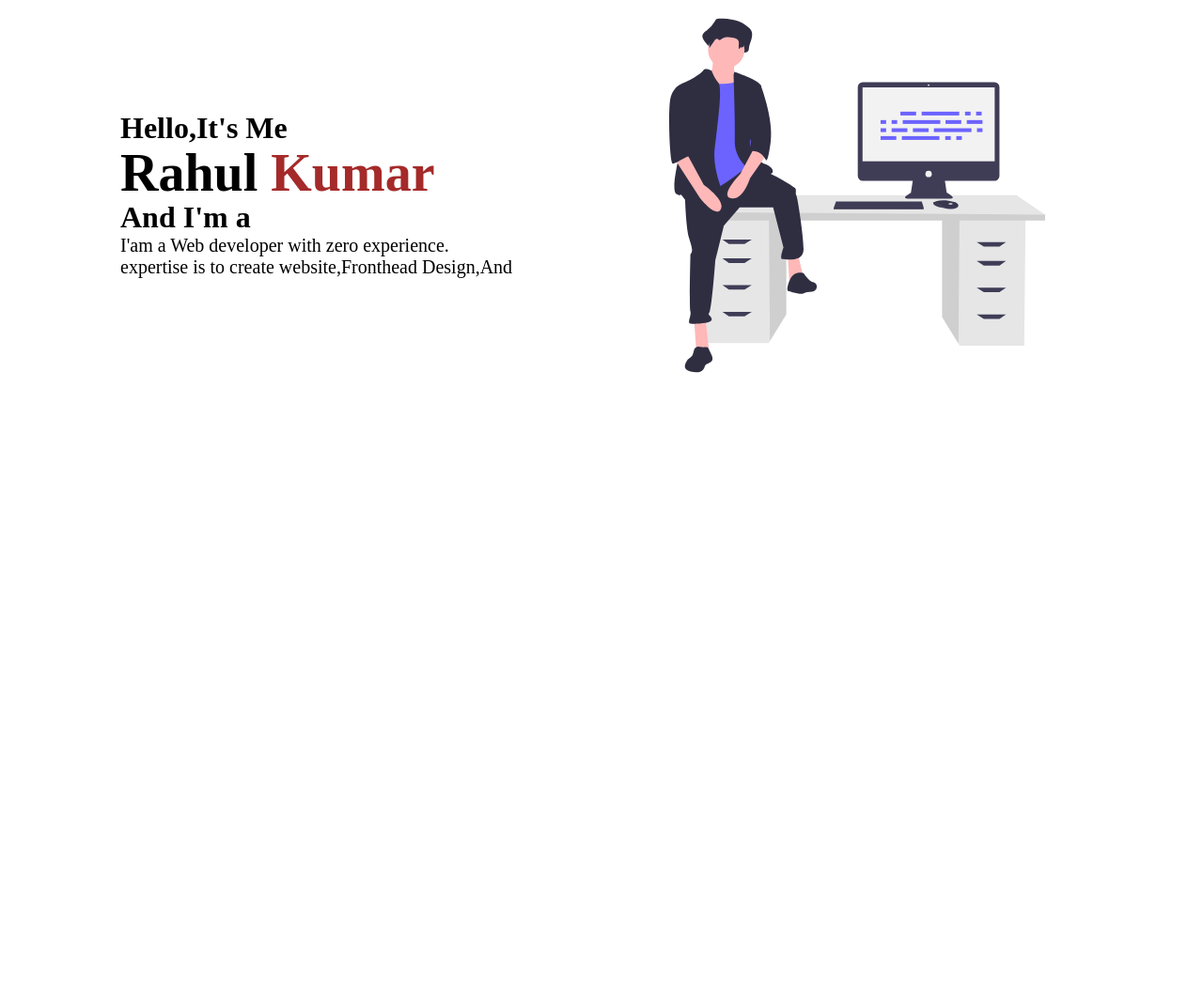
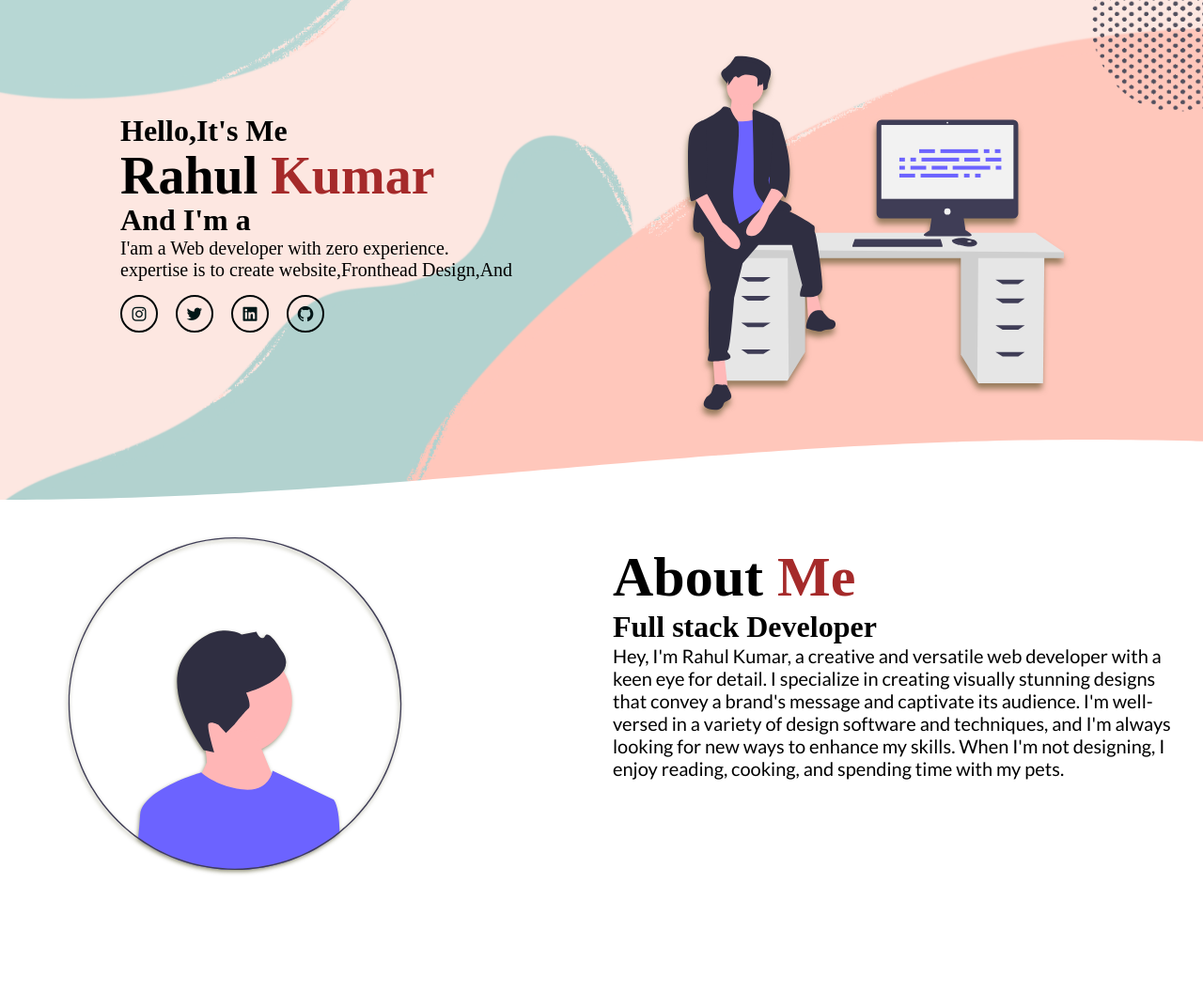
Before and after one commit to Rahulrockss/CODSOFT, a plain HTML site: page Portfolio/index.html in a window 1280 px wide. Shown: the part 178-1234 px from the top of the page at 94% size. Before the commit the page ends 800 px from the top, so only its background shows below. Drawn offline with nearby package versions, Linux system fonts and the light colour scheme.

Commit message:
Portfolio

```diff
--- a/Portfolio/index.html
+++ b/Portfolio/index.html
@@ -5,6 +5,7 @@
     <meta charset="UTF-8">
     <meta name="viewport" content="width=device-width, initial-scale=1.0">
     <link rel="stylesheet" href="style.css">
+    <link href='https://unpkg.com/boxicons@2.1.4/css/boxicons.min.css' rel='stylesheet'>
     <title>My Portfolio</title>
 </head>
 
@@ -33,8 +34,10 @@
             <p>
                 I'am a Web developer with zero experience. <br>expertise is to create website,Fronthead Design,And
             <div class="home-sci">
-             <a href=""></a>
-
+                <a href="#"><i class='bx bxl-instagram'></i></a>
+                <a href="#"><i class='bx bxl-twitter'></i></a>
+                <a href="#"><i class='bx bxl-linkedin-square'></i></a>
+                <a href="#"><i class='bx bxl-github'></i></a>
             </div>
 
         </div>
@@ -42,6 +45,21 @@
             <img src="undraw_feeling_proud_qne1.svg" alt="log">
         </div>
     </section>
+    <section class="about" id="about">
+        <div class="about-img">
+            <img class="circular--square" src="profile.svg" />
+        </div>
+        <div class="about-text">
+            <h2>About <span>Me</span></h2>
+            <h3>Full stack Developer</h3>
+            <p>Hey, I'm Rahul Kumar, a creative and versatile web developer  with a keen eye for detail. I specialize
+                in creating visually stunning designs that convey a brand's message and captivate its audience. I'm
+                well-versed in a variety of design software and techniques, and I'm always looking for new ways to
+                enhance my skills. When I'm not designing, I enjoy reading, cooking, and spending time with my pets.
+                <a href=""></a>
+        </div>
+    </section>
+
 </body>
 
 </html>
--- a/Portfolio/style.css
+++ b/Portfolio/style.css
@@ -1,25 +1,28 @@
-@import url('https://fonts.googleapis.com/css2?family=PT+Sans:wght@700&family=PT+Serif:wght@700&display=swap');
-*{
+@import url('https://fonts.googleapis.com/css2?family=Lato&family=PT+Sans:wght@700&family=PT+Serif:wght@700&display=swap');
+
+* {
     margin: 0;
     padding: 0;
     box-sizing: border-box;
 }
 
-.logo{
+.logo {
     margin-left: 50px;
     color: rgb(222, 208, 191);
     font-size: 40px;
     font-weight: 600;
 }
-.logo span{
+
+.logo span {
     color: brown;
 }
+
 .Menu ul {
     display: flex;
     justify-content: space-between;
 }
 
-.Menu ul li{
+.Menu ul li {
     color: rgb(193, 185, 168);
     padding: 10px 20px;
     list-style: none;
@@ -28,8 +31,9 @@
     font-family: 'PT Sans', sans-serif;
     font-family: 'PT Serif', serif;
 }
-.Menu ul li:hover{
-    color:brown;
+
+.Menu ul li:hover {
+    color: brown;
     padding: 10px 20px;
     list-style: none;
     margin: 20px;
@@ -37,7 +41,8 @@
     font-family: 'PT Sans', sans-serif;
     font-family: 'PT Serif', serif;
 }
-nav{
+
+nav {
     width: 100%;
     height: 70px;
     display: flex;
@@ -45,39 +50,150 @@ nav{
     align-items: center;
     background-color: #0f1111;
 }
-.home{
+
+.home {
     position: relative;
     width: 100%;
     display: flex;
     justify-content: space-between;
-    height: 70vh;
+    height: 80vh;
     background-size: cover;
     align-items: center;
     padding: 70px 10% 0;
+    background-image: url(./img2.png);
+    background-repeat: no-repeat;
+    background-position: center;
+    clip-path: polygon(100% 0%, 0% 0%, 0% 100.00%, 1% 100.00%, 2% 99.99%, 3% 99.97%, 4% 99.95%, 5% 99.93%, 6% 99.89%, 7% 99.85%, 8% 99.81%, 9% 99.76%, 10% 99.70%, 11% 99.64%, 12% 99.57%, 13% 99.50%, 14% 99.42%, 15% 99.34%, 16% 99.25%, 17% 99.16%, 18% 99.06%, 19% 98.95%, 20% 98.85%, 21% 98.73%, 22% 98.61%, 23% 98.49%, 24% 98.37%, 25% 98.24%, 26% 98.10%, 27% 97.96%, 28% 97.82%, 29% 97.68%, 30% 97.53%, 31% 97.38%, 32% 97.23%, 33% 97.07%, 34% 96.91%, 35% 96.75%, 36% 96.58%, 37% 96.42%, 38% 96.25%, 39% 96.08%, 40% 95.91%, 41% 95.74%, 42% 95.57%, 43% 95.40%, 44% 95.23%, 45% 95.05%, 46% 94.88%, 47% 94.71%, 48% 94.53%, 49% 94.36%, 50% 94.19%, 51% 94.02%, 52% 93.85%, 53% 93.68%, 54% 93.51%, 55% 93.35%, 56% 93.19%, 57% 93.03%, 58% 92.87%, 59% 92.71%, 60% 92.56%, 61% 92.41%, 62% 92.26%, 63% 92.12%, 64% 91.98%, 65% 91.84%, 66% 91.71%, 67% 91.58%, 68% 91.46%, 69% 91.34%, 70% 91.22%, 71% 91.11%, 72% 91.00%, 73% 90.90%, 74% 90.81%, 75% 90.71%, 76% 90.63%, 77% 90.55%, 78% 90.47%, 79% 90.40%, 80% 90.33%, 81% 90.27%, 82% 90.22%, 83% 90.17%, 84% 90.13%, 85% 90.09%, 86% 90.06%, 87% 90.04%, 88% 90.02%, 89% 90.01%, 90% 90.00%, 91% 90.00%, 92% 90.01%, 93% 90.02%, 94% 90.03%, 95% 90.06%, 96% 90.09%, 97% 90.12%, 98% 90.16%, 99% 90.21%, 100% 90.26%);
+
 
 }
-img{
-    height: 50rem;
+
+img {
+    filter: drop-shadow(-1px 6px 3px rgba(50, 50, 0, 0.5));
+    height: 30rem;
     width: 25rem;
-    margin-right: 40px;
+    margin-right: 20px;
     margin-top: 5px;
 }
-.home-content{
+
+.home-content {
     max-width: 600px;
 }
-.home-content h3{
+
+.home-content h3 {
     font-size: 32px;
     font-weight: 700;
 }
-.home-content h1{
+
+.home-content h1 {
     font-size: 56px;
     font-weight: 700;
     margin: -3px 0;
 }
-.home-content p{
+
+.home-content p {
     font-size: 20px;
 
 }
-.kumar{
+
+.kumar {
     color: brown;
 }
+
+.home-sci a {
+    display: inline-flex;
+    justify-content: center;
+    align-items: center;
+    width: 40px;
+    height: 40px;
+    background: transparent;
+    border: 2px solid rgb(0, 7, 8);
+    border-radius: 50%;
+    font-size: 20px;
+    color: rgb(1, 22, 23);
+    text-decoration: none;
+    margin: 15px 15px 20px 0;
+    transition: 0.3s all ease-in-out;
+
+}
+
+.about {
+    display: grid;
+    grid-template-columns: repeat(2, 1fr);
+    align-items: center;
+    gap: 1.5rem;
+
+}
+
+.circular--square {
+    padding-bottom: 20%;
+    max-width: 630px;
+    height: 30rem;
+    margin-left: 50px;
+    margin-top: 40px;
+    border-radius: 0.002px;
+    /* height: 15rem;
+    width: 15rem; */
+    filter: drop-shadow(-1px 2px 2px rgba(50, 50, 0, 0.5));
+}
+
+.about-text h2 {
+    font-size: 60px;
+}
+
+.about-text {
+    padding-bottom: 30%;
+    margin-right: 30px;
+    margin-top: 10px;
+}
+
+.about-text h2 span {
+    color: brown;
+}
+
+.about-text p {
+    font-size: 20px;
+    font-family: 'Lato', sans-serif;
+    font-weight: 100;
+}
+
+.about-text h3 {
+    font-size: 32px;
+    font-weight: 700;
+}
+
+
+
+
+
+
+
+
+
+
+
+
+
+
+
+
+
+
+
+
+
+
+
+
+
+
+
+
+
+
+.home-sci a:hover {
+    background: #b4d4cf;
+    color: #0f1111;
+    box-shadow: 0 0 20px #a98c8c;
+
+}
```
Also changed, not shown: Portfolio/img2.png (added), Portfolio/img3.jpeg (added), Portfolio/profile.svg (added), 1 other file. Lines whose indentation alone changed are shown as unchanged.
